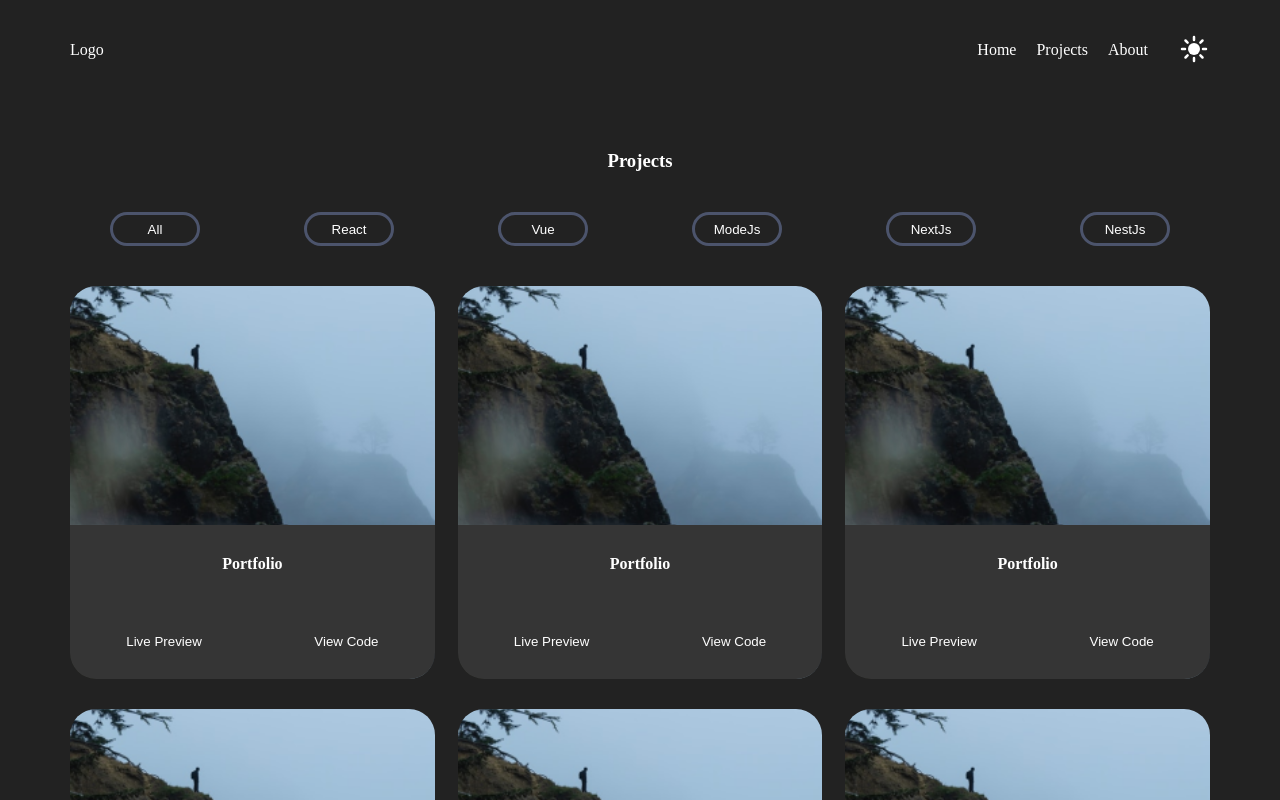
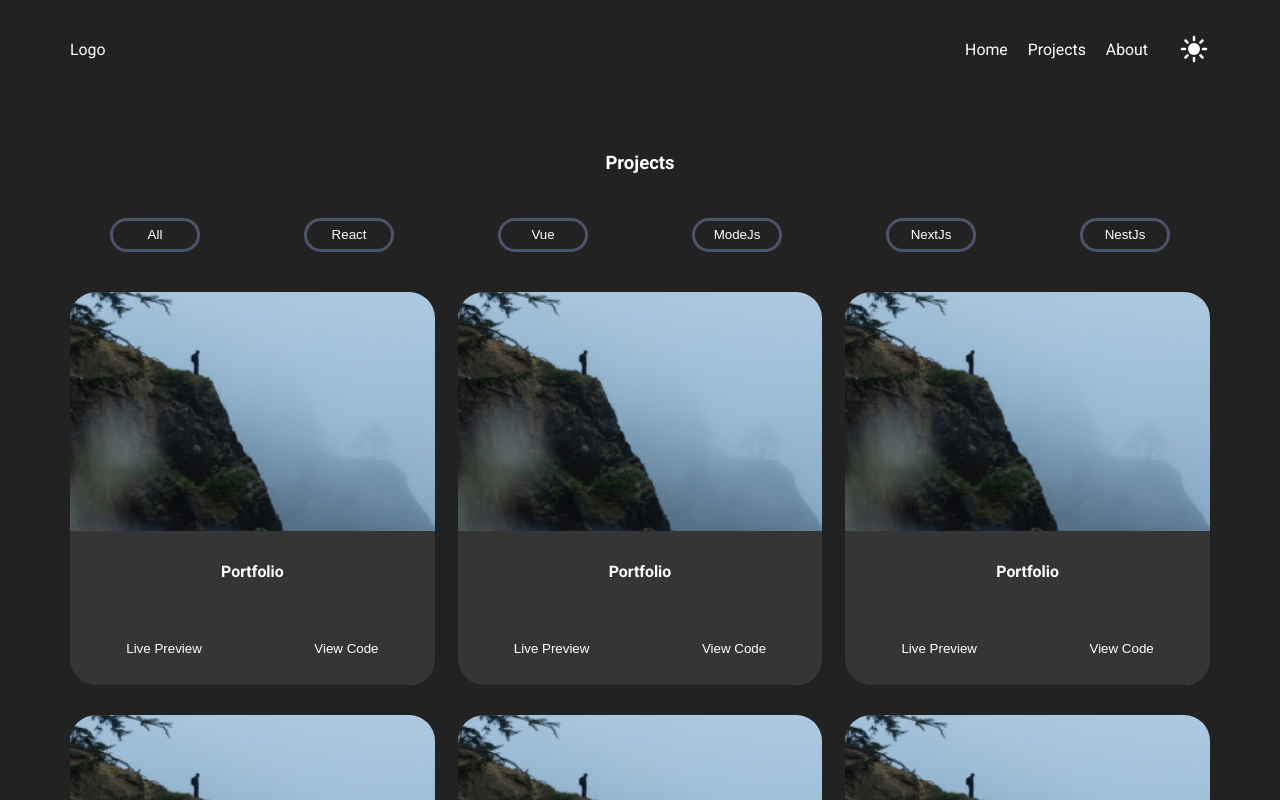
Before and after one commit to EndlessCod1ng/portfolio, a React app: page /projects in a window 1280 px wide. Shown: the top 800 px of the page. Built offline with nearby package versions, Linux system fonts and the light colour scheme; the HTML template or start-up script is replaced by a standard one.

Commit message:
cnnctd dnts

```diff
--- a/src/app/styles/index.css
+++ b/src/app/styles/index.css
@@ -2,6 +2,7 @@
 @import url("./variables.scss");
 @import url("./themes/dark.scss");
 @import url("./themes/light.scss");
+
 
 
 body, .app {
@@ -9,4 +10,5 @@ body, .app {
   color: var(--primary-color);
   width: 100%;
   min-height: 100vh;
+  font: var(--font-sm);
 }
--- a/src/app/styles/variables.scss
+++ b/src/app/styles/variables.scss
@@ -1,6 +1,40 @@
+@font-face {
+  font-family: 'Roboto';
+  src: url('../../shared/assets/fonts/Roboto-VariableFont_wdth_wght.woff2') format('woff2-supports-variations'),
+    url('../../shared/assets/fonts/Roboto-VariableFont_wdth_wght.woff2') format('woff2');
+
+  font-weight: 100 900;
+  font-stretch: 75% 100%;
+  font-style: normal;
+  font-display: swap;
+}
+
 :root {
-  // Z-index
-  --header-z-index: 1000;
+  // Fonts
+    --font-family-main: "Roboto", sans-serif;
+
+    /* XXL: 60px -> 36px */
+    --fs-xxl: clamp(36px, 2.14vw + 29.1px, 60px);
+    /* XL: 48px -> 30px */
+    --fs-xl: clamp(30px, 1.61vw + 24.8px, 48px);
+    /* LG: 32px -> 24px */
+    --fs-lg: clamp(24px, 0.71vw + 21.7px, 32px);
+    /* MD: 20px -> 18px */
+    --fs-md: clamp(18px, 0.18vw + 17.4px, 20px);
+    /* SM: 16px -> 15px */
+    --fs-sm: clamp(15px, 0.09vw + 14.7px, 16px);
+    /* XS: 14px */
+    --fs-xs: 14px;
+
+    --font-xxl: 700 var(--fs-xxl)/1.1 var(--font-family-main);
+    --font-xl: 700 var(--fs-xl)/1.15 var(--font-family-main);
+    --font-lg: 700 var(--fs-lg)/1.2 var(--font-family-main);
+    --font-md: 500 var(--fs-md)/1.4 var(--font-family-main);
+    --font-sm: 400 var(--fs-sm)/1.5 var(--font-family-main);
+    --font-xs: 400 var(--fs-xs)/1.5 var(--font-family-main);
+
+   // Z-index
+    --header-z-index: 1000;
   --header-burger-z-index: 1001;
   --banner-z-index: 0;
   --banner-bg-z-index: -3;
--- a/src/widgets/Banner/ui/Banner.module.scss
+++ b/src/widgets/Banner/ui/Banner.module.scss
@@ -98,7 +98,10 @@
   max-width: 460px;
   gap: 20px;
 }
-
+.name {
+  display: flex;
+  gap: 10px;
+}
 .btns {
   margin-top: 40px;
   display: flex;
--- a/src/widgets/Banner/ui/Banner.tsx
+++ b/src/widgets/Banner/ui/Banner.tsx
@@ -30,8 +30,10 @@ export const Banner = (
           </div>
 
           <div className={s.info}>
-            <AppTitle title="I'm" TagName="h2" />
-            <AppTitle title="Viacheslav" TagName="h2" colorType="accented" />
+            <div className={s.name}>
+              <AppTitle title="I'm" TagName="h2" />
+              <AppTitle title="Viacheslav" TagName="h2" colorType="accented" />
+            </div>
             <AppTitle title="Frontend Developer" TagName="h1" />
             <div className={s.text}>Lorem ipsum dolor sit, amet consectetur adipisicing elit. Officia asperiores libero ut accusantium obcaecati quam aut nobis debitis sint sunt.</div>
             <div className={s.btns}>
```
Also changed, not shown: src/shared/assets/fonts/Roboto-VariableFont_wdth_wght.woff2 (added).
